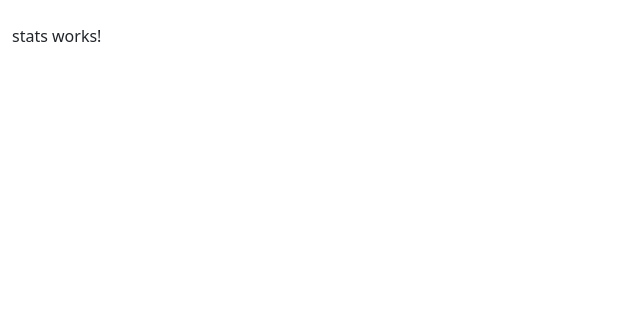
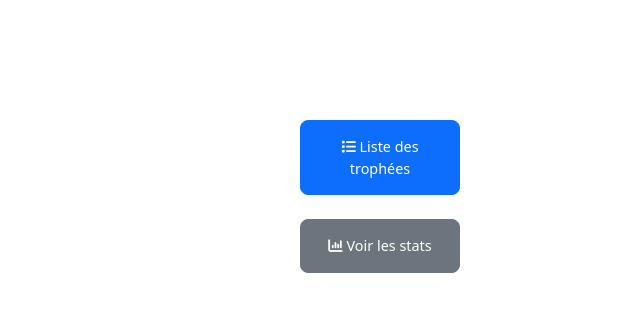
Before and after one commit to cedric-chimot/psn-front, an Angular app: page /stats in a window 1280 px wide. Shown: the top 312 px of the page, without its empty margins (0-640 px from the left). Built offline with nearby package versions, Linux system fonts and the light colour scheme.

Commit message:
transformation boutons navigation en component

```diff
--- /dev/null
+++ b/src/app/components/commons/boutons-navigation/boutons-navigation.component.css
@@ -0,0 +1,30 @@
+.button-switch {
+  position: fixed;
+  left: 280px;
+  top: 100px;
+  width: 200px;
+  padding: 20px;
+  z-index: 10;
+  gap: 10px;
+}
+
+.button-switch .col-12 {
+  display: flex;
+  flex-direction: column;
+  align-items: center;
+}
+
+.button-switch .btn {
+  width: 100%;
+  max-width: 180px;
+  padding: 15px 15px;
+  font-size: 0.9rem;
+  text-align: center;
+  border-radius: 8px;
+  transition: all 0.3s ease;
+}
+
+.button-switch .btn:hover {
+  transform: scale(1.1);
+  opacity: 0.9;
+}
--- /dev/null
+++ b/src/app/components/commons/boutons-navigation/boutons-navigation.component.html
@@ -0,0 +1,8 @@
+<div class="button-switch col-12" style="min-width: 200px;">
+  <button class="btn btn-primary mb-4" routerLink="/home">
+    <i class="fa-solid fa-list"></i> Liste des trophées
+  </button>
+  <button class="btn btn-secondary" routerLink="/stats">
+    <i class="fa-solid fa-chart-column"></i> Voir les stats
+  </button>
+</div>
--- a/src/app/pages/liste-jeux/liste-jeux.component.css
+++ b/src/app/pages/liste-jeux/liste-jeux.component.css
@@ -9,37 +9,6 @@ h2 {
   text-align: center;
   color: #008080;
   text-transform: uppercase;
-}
-
-.button-switch {
-  position: fixed;
-  left: 280px;
-  top: 100px;
-  width: 200px;
-  padding: 20px;
-  z-index: 10;
-  gap: 10px;
-}
-
-.button-switch .col-12 {
-  display: flex;
-  flex-direction: column;
-  align-items: center;
-}
-
-.button-switch .btn {
-  width: 100%;
-  max-width: 180px;
-  padding: 15px 15px;
-  font-size: 0.9rem;
-  text-align: center;
-  border-radius: 8px;
-  transition: all 0.3s ease;
-}
-
-.button-switch .btn:hover {
-  transform: scale(1.1);
-  opacity: 0.9;
 }
 
 /* Table générale */
--- a/src/app/pages/liste-jeux/liste-jeux.component.html
+++ b/src/app/pages/liste-jeux/liste-jeux.component.html
@@ -43,15 +43,8 @@
   </div>
 
   <div class="d-flex align-items-start mt-3">
-    <!-- Colonne gauche avec les boutons -->
-    <div class="button-switch col-12" style="min-width: 200px;">
-      <button class="btn btn-primary mb-4" routerLink="/home">
-        <i class="fa-solid fa-list"></i> Liste des trophées
-      </button>
-      <button class="btn btn-secondary" routerLink="/stats">
-        <i class="fa-solid fa-chart-column"></i> Voir les stats
-      </button>
-    </div>
+
+    <app-boutons-navigation></app-boutons-navigation>
 
     @if (jeuxList.length > 0) {
       <!-- Tableau à droite -->
--- a/src/app/pages/liste-jeux/liste-jeux.component.ts
+++ b/src/app/pages/liste-jeux/liste-jeux.component.ts
@@ -10,11 +10,12 @@ import { StatsNiveauxService } from '../../services/statsNiveaux/stats-niveaux.s
 import { StatsTropheesService } from '../../services/statsTrophees/stats-trophees.service';
 import { PaginationComponent } from "../../components/commons/pagination/pagination.component";
 import { JeuxPlateformeFormComponent } from "../../forms/JeuxPlateformeForm/jeux-plateforme-form/jeux-plateforme-form.component";
+import { BoutonsNavigationComponent } from "../../components/commons/boutons-navigation/boutons-navigation.component";
 
 @Component({
   selector: 'app-liste-jeux',
   standalone: true,
-  imports: [CommonModule, RouterModule, FormsModule, PaginationComponent, JeuxPlateformeFormComponent],
+  imports: [CommonModule, RouterModule, FormsModule, PaginationComponent, JeuxPlateformeFormComponent, BoutonsNavigationComponent],
   templateUrl: './liste-jeux.component.html',
   styleUrls: ['./liste-jeux.component.css']
 })
--- a/src/app/pages/stats/stats.component.html
+++ b/src/app/pages/stats/stats.component.html
@@ -1 +1 @@
-<p>stats works!</p>
+<app-boutons-navigation></app-boutons-navigation>
--- a/src/app/pages/stats/stats.component.ts
+++ b/src/app/pages/stats/stats.component.ts
@@ -1,8 +1,9 @@
 import { Component } from '@angular/core';
+import { BoutonsNavigationComponent } from "../../components/commons/boutons-navigation/boutons-navigation.component";
 
 @Component({
   selector: 'app-stats',
-  imports: [],
+  imports: [BoutonsNavigationComponent],
   templateUrl: './stats.component.html',
   styleUrl: './stats.component.css'
 })
```
Also changed, not shown: src/app/components/commons/boutons-navigation/boutons-navigation.component.ts (added, +13 -0 lines), 1 other file (tests, documents, lock files or other folders).
